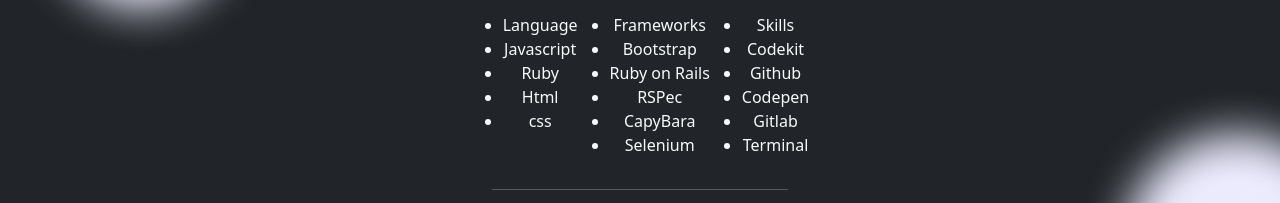
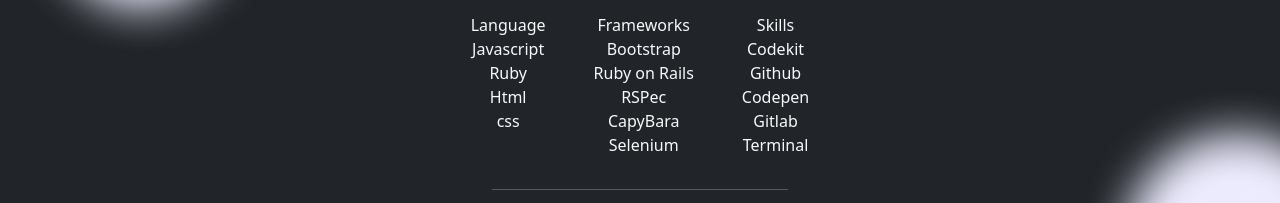
Before and after one commit to Mutalenic/My-portfolio, a plain HTML site: page index.html in a window 1280 px wide. Shown: the part 281-484 px from the top of the page. Drawn offline with nearby package versions, Linux system fonts and the light colour scheme.

Commit message:
remove style from ul li

```diff
--- a/index.html
+++ b/index.html
@@ -53,14 +53,14 @@
       </p>
     </div>
     <div class="col d-sm-flex justify-content-center">
-      <ul class="list-group-flush">
+      <ul class="list-group-flush list-unstyled ">
         <li>Language</li>
         <li>Javascript</li>
         <li>Ruby</li>
         <li>Html</li>
         <li>css</li>
       </ul>
-      <ul>
+      <ul class="list-unstyled px-5">
         <li>Frameworks</li>
         <li>Bootstrap</li>
         <li>Ruby on Rails</li>
@@ -68,7 +68,7 @@
         <li>CapyBara</li>
         <li>Selenium</li>
       </ul>
-      <ul>
+      <ul class="list-unstyled">
         <li>Skills</li>
         <li>Codekit</li>
         <li>Github</li>
@@ -133,7 +133,7 @@
     <div class="container">
       <div class="row">
         <div class="col-sm-8">
-          <img src="bgimages/placeholder.png " class="img-fluid" />
+          <img src="bgimages/placeholder.png " width="auto" />
         </div>
         <div class="col-sm-4">
           <p>A daily selection of privately personalized reads; no accounts or sign-ups required. has been the
```
